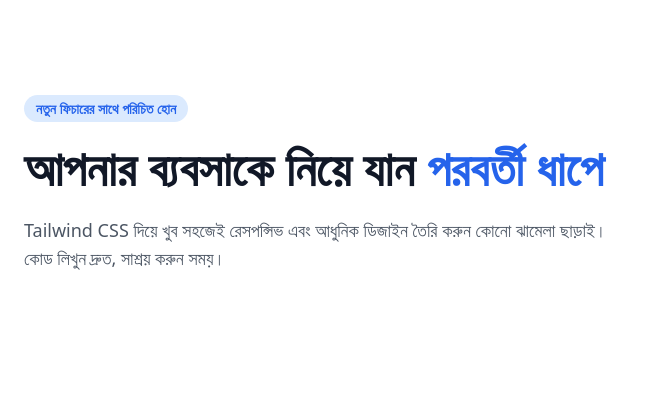
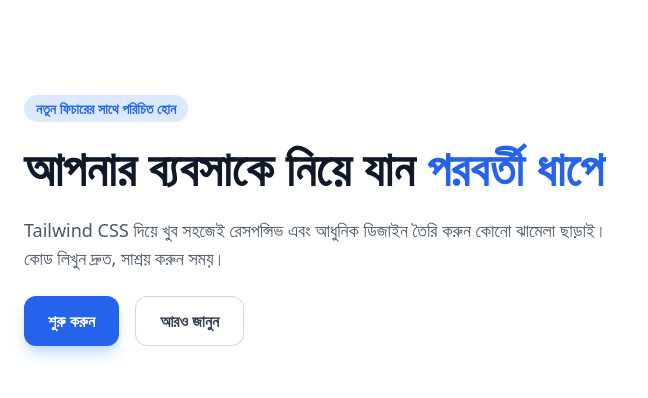
Before and after one commit to labib7402/Tailwind-css, a website: page card/imdex.html in a window 1280 px wide. Shown: the whole page, without its empty margins (0-648 px from the left). Drawn offline with nearby package versions, Linux system fonts and the light colour scheme.

Commit message:
update card folder

```diff
--- a/card/imdex.html
+++ b/card/imdex.html
@@ -23,5 +23,17 @@
                 Tailwind CSS দিয়ে খুব সহজেই রেসপন্সিভ এবং আধুনিক ডিজাইন তৈরি করুন কোনো ঝামেলা ছাড়াই। কোড লিখুন দ্রুত, সাশ্রয় করুন সময়।
             </p>
             <div class="flex space-x-4">
+                <button class="bg-blue-600 hover:bg-blue-700 text-white font-semibold px-6 py-3 rounded-xl transition shadow-lg shadow-blue-200">
+                    শুরু করুন
+                </button>
+                <button class="border border-gray-300 hover:border-gray-400 text-gray-700 font-semibold px-6 py-3 rounded-xl transition">
+                    আরও জানুন
+                </button>
+            </div>
+        </div>
+
+
+
+
 </body>
 </html>
```
